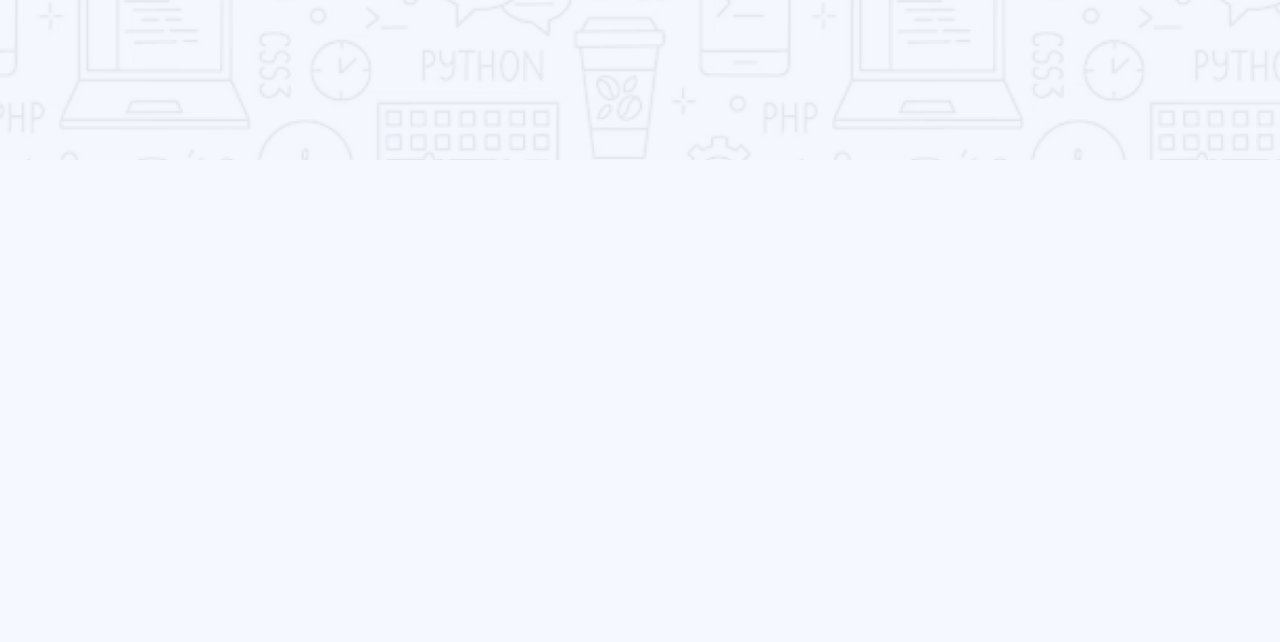
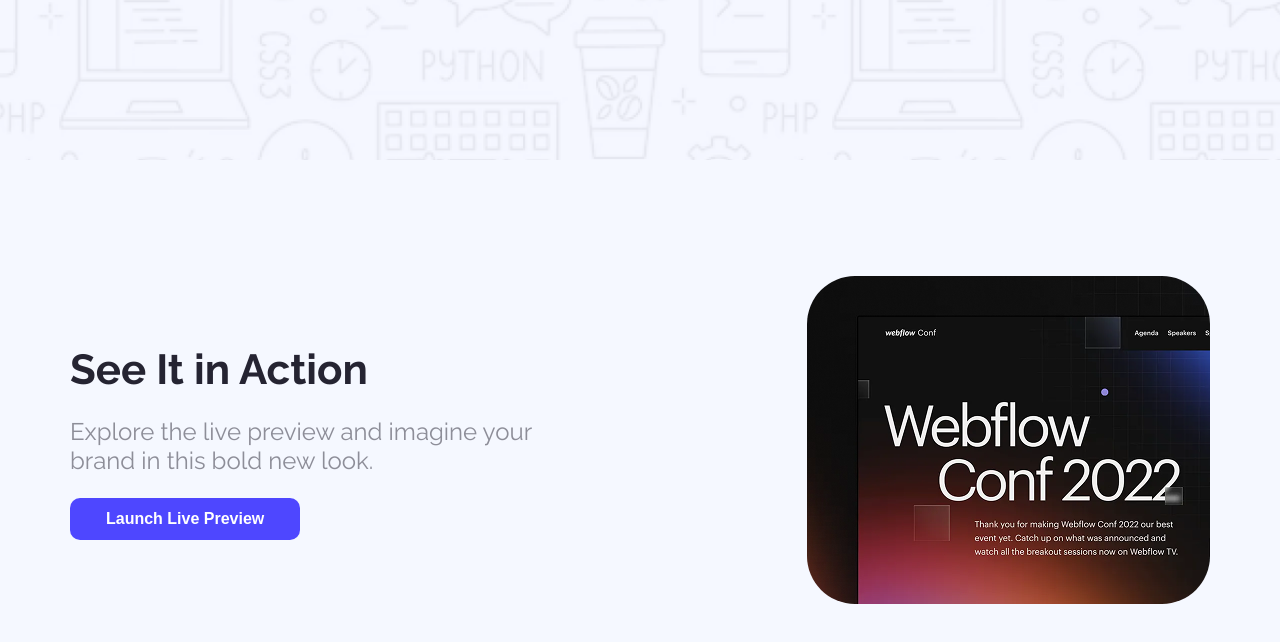
Before and after one commit to khorshedsadhin/ProgrammingHero-A01, a plain HTML site: page index.html in a window 1280 px wide. Shown: the part 540-1182 px from the top of the page. Before the commit the page ends 800 px from the top, so only its background shows below. Drawn offline with Linux system fonts and the light colour scheme.

Commit message:
added action section

```diff
--- a/index.html
+++ b/index.html
@@ -23,7 +23,18 @@
         </div>
     </header>
 
-    <main></main>
+    <main>
+        <section class="action">
+            <div>
+                <div class="title">See It in Action</div>
+                <div class="content">Explore the live preview and imagine your brand in this bold new look.</div>
+                <button class="btn-primary">Launch Live Preview</button>
+            </div>
+            <div>
+                <img class="action-picture" src="Assets/wc-mini.png" alt="wc-mini picture">
+            </div>
+        </section>
+    </main>
 
     <footer></footer>
 
--- a/styles/style.css
+++ b/styles/style.css
@@ -71,3 +71,29 @@ nav {
     font-size: 65px;
     margin-bottom: 37px;
 }
+
+/* action styles */
+.action {
+    display: flex;
+    align-items: center;
+    margin: 116px auto 116px;
+    justify-content: center;
+    gap: 220px;
+}
+.title {
+    font-size: 42px;
+    font-weight: bold;
+    color: var(--text-dark);
+    margin-bottom: 23px;
+}
+.content {
+    font-size: 24px;
+    color: var(--text-dark-light);
+    margin-bottom: 23px;
+    width: 517px;
+}
+.action-picture {
+    border-radius: 48px;
+    width: 403px;
+    height: 328px;
+}
```
